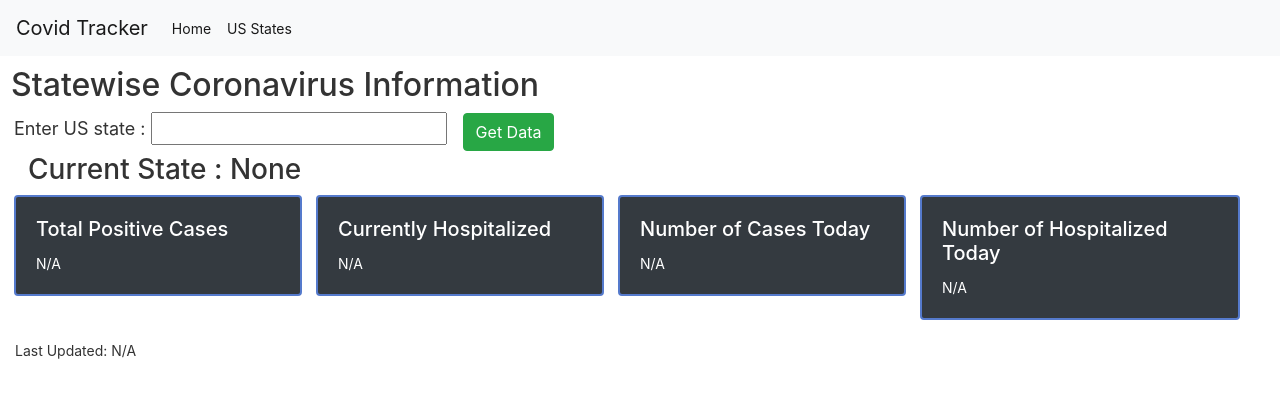
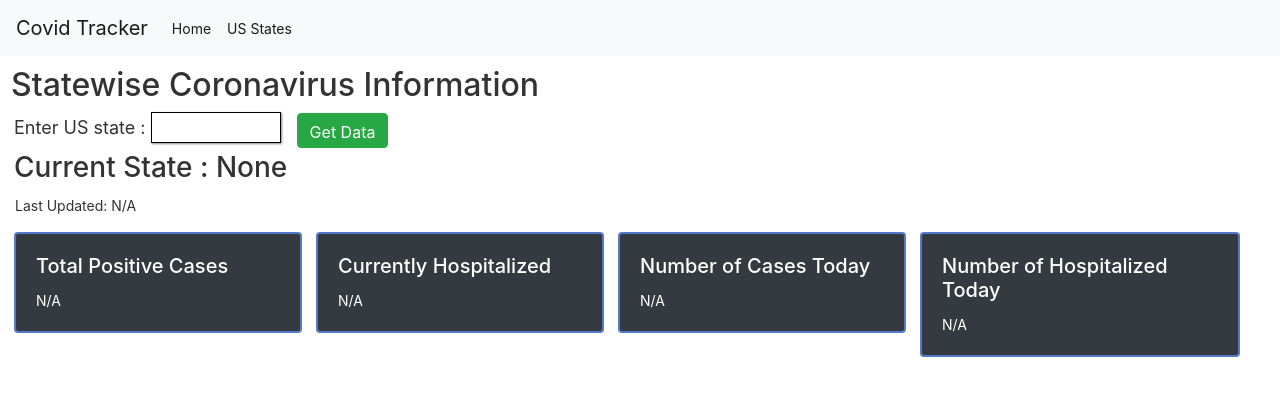
Before and after one commit to surelysherlock/covidtracker, an Angular app: page /home in a window 1280 px wide. Shown: the top 396 px of the page. Built offline with nearby package versions, Linux system fonts and the light colour scheme.

Commit message:
Shadow on input box

```diff
--- a/src/app/components/home/home.component.css
+++ b/src/app/components/home/home.component.css
@@ -21,5 +21,20 @@
   margin-top: 10px;
   margin-right: 0;
   margin-left: 15px;
-  float: left;
+
+  display: flex;
 }
+
+#state {
+  width: 130px;
+  box-shadow: 1px 1px 2px #888888;
+  border: 1px black solid;
+}
+
+#currentState {
+  margin-left: 0.5em;
+}
+
+.btn {
+  height: 35px;
+}
--- a/src/app/components/home/home.component.html
+++ b/src/app/components/home/home.component.html
@@ -8,7 +8,10 @@
   </label>
   <button id="left1em" class="btn btn-success" type="submit" >Get Data</button>
 </form>
-<h3 id="left1em"> Current State : {{ stateName }}</h3>
+<h3 id="currentState"> Current State : {{ stateName }}</h3>
+<div id="lastUpdate">
+  <p>Last Updated: {{ lastUpdatedDate }}</p>
+</div>
 
 <div class="card bg-dark text-white" id="left1em" style="width: 18rem;">
   <div class="card-body">
@@ -35,7 +38,7 @@
   </div>
 </div>
 <br><br><br><br>
-<p id="lastUpdate">Last Updated: {{ lastUpdatedDate }}</p>
+
 
 <!-- <ul>
   <li *ngFor="let state of stateData;"> {{ state.state }} Positive Cases: {{ state.positive | number }} Date Reported: {{ state.date  }} Currently Hospitalized : {{ state.hospitalizedCurrently}} Cases Today: {{ state.positiveIncrease | number}} Hospitalized Today: {{ state.hospitalizedIncrease | number }}</li>
```
